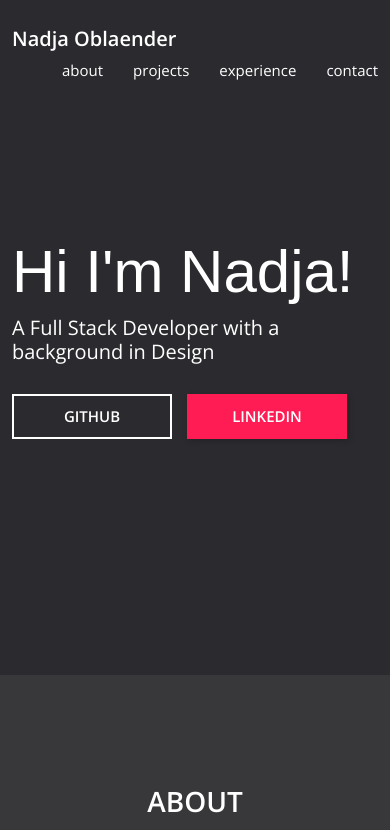
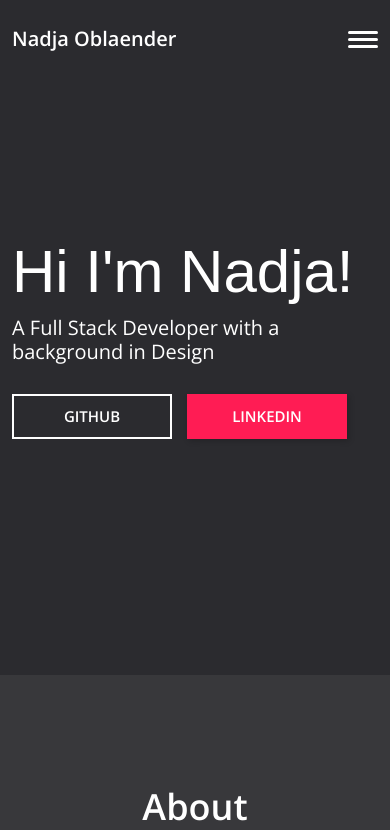
Before and after one commit to nadjaob/portfolio, a React (Create React App) app: page / in a window 390 px wide. Shown: the top 830 px of the page. Built offline with nearby package versions, Linux system fonts and the light colour scheme; a web font is replaced by a local one.

Commit message:
implemented mobile nav

```diff
--- a/src/components/About.js
+++ b/src/components/About.js
@@ -10,10 +10,11 @@ import Col from 'react-bootstrap/Col'
 export default function About() {
   return (
     <>
-    <Container className='container-about' id='about'>
+    <Container className='container-about' id='About'>
       <Row>
         <Col md={{ span: 8, offset: 2 }}>
           <h3>About</h3>
+          <p>I am Nadja, a full stack developer from Germany and currently based in Sydney.</p>
           <p>My passion for web development was sparked when I was working for a digital agency as a designer, which taught me the importance of delivering an exceptional <strong>user experience</strong>.</p>
           <p>I transitioned to a career in software engineering due to my growing passion for technology and all the challenges that programming brings. It allows me to constantly <strong>learn new skills</strong>, combine my <strong>creativity with analytical problem-solving</strong> and to bring a <strong>broad perspective</strong> to every project.</p>
           <p>Now I am excited to further develop my knowledge and move into a <strong>Junior developer</strong> role where I can utilize my abilities to their fullest potential.</p>
--- a/src/components/Contact.js
+++ b/src/components/Contact.js
@@ -12,7 +12,7 @@ import { Link } from 'react-router-dom'
 
 export default function Contact() {
   return (
-    <Container fluid id='contact'>
+    <Container fluid id='Contact'>
       <Container>
         <Row>
           <Col className='footer-container'>
--- a/src/components/Experience.js
+++ b/src/components/Experience.js
@@ -12,7 +12,7 @@ import Col from 'react-bootstrap/Col'
 
 export default function Experience() {
   return (
-    <Container className='container-experience' id='experience'>
+    <Container className='container-experience' id='Experience'>
       <Row>
       <h3 id='#experience'>Experience</h3>
         <Col>
--- a/src/components/Nav.js
+++ b/src/components/Nav.js
@@ -1,14 +1,18 @@
 import { Link } from 'react-scroll'
+import { useState } from 'react'
 
 // BOOTSTRAP
 import Container from 'react-bootstrap/Container'
 import Row from 'react-bootstrap/Row'
 import Col from 'react-bootstrap/Col'
+import Modal from 'react-bootstrap/Modal'
 
 
 export default function Nav() {
 
-  const navLinks = ['about', 'projects', 'experience', 'contact']
+  const [showMobileNav, setShowMobileNav] = useState(false)
+
+  const navLinks = ['About', 'Projects', 'Experience', 'Contact']
 
   return (
     <nav>
@@ -22,6 +26,22 @@ export default function Nav() {
               return <Link to={navLink} activeClass='active' spy={true} smooth={true} duration={10}>{navLink}</Link>
             })}
           </Col>
+          <Col className='nav-mobile'>
+            <div onClick={() => setShowMobileNav(true)}>
+              <span></span>
+              <span></span>
+              <span></span>
+            </div>
+          </Col>
+          <Modal show={showMobileNav} fullscreen={true} onHide={() => setShowMobileNav(false)}>
+              <Modal.Header closeButton>
+              </Modal.Header>
+              <Modal.Body closeButton>
+                {navLinks.map(navLink => {
+                return <Link onClick={() => setShowMobileNav(false)} to={navLink}>{navLink}</Link>
+                })}
+              </Modal.Body>
+            </Modal>
         </Row>
       </Container>
     </nav>
--- a/src/components/Projects.js
+++ b/src/components/Projects.js
@@ -17,10 +17,10 @@ import weatherapp from '../images/macbook-weather-app.png'
 
 export default function Projects() {
   return (
-    <Container id='projects'>
+    <Container id='Projects'>
       <Row>
         <Col>
-          <h4>Bucket List</h4>
+          <h4>Bucket List<br /><span>- Project 1 -</span></h4>
           <Row className='container-projects'>
             <Col className='container-image' md='7'>
               <div className='container-project-image'>
@@ -37,7 +37,7 @@ export default function Projects() {
               </div>
             </Col>
           </Row>
-          <h4>Gourmet Gossip</h4>
+          <h4>Gourmet Gossip<br /><span>- Project 2 -</span></h4>
           <Row className='container-projects'>
             <Col className='container-project-details' md='5'>
               <p>A recipe sharing application based on a <strong>React front-end</strong>, <strong>Node back-end</strong>, a fully functional <strong>Express API (CRUD)</strong> and custom authentication for login and register.</p>
@@ -54,7 +54,7 @@ export default function Projects() {
               </div>
             </Col>
           </Row>
-          <h4>Can I wear short pants?</h4>
+          <h4>Can I wear short pants?<br /><span>- Project 3 -</span></h4>
           <Row className='container-projects'>
             <Col className='container-image' md='7'>
               <div className='container-project-image'>
@@ -62,7 +62,8 @@ export default function Projects() {
               </div>
             </Col>
             <Col className='container-project-details' md='5'>
-              <p>A <strong>React-based front-end application</strong> that uses the Visual Crossing weather API to retrieve data about the temperature, weather, humidity and a time and place specified by the user. Based on this information the application displays a response to the question "Can I wear short pants?".</p>
+              <p>A <strong>React-based front-end application</strong> that uses the Visual Crossing weather API to retrieve data about the temperature, weather, humidity and a time and place specified by the user.</p>
+              <p>Based on this information the application displays a response to the question "Can I wear short pants?".</p>
               <p className='project-skills'>React - JavaScript - Sass - Node.js - Express - Git - GitHub - Visual crossing weather API - Netlify</p>
               <div className='two-buttons'>
                 <Link className='button-transparent' to='https://github.com/nadjaob/weather-app' target='_blank'>Read me</Link>
@@ -70,7 +71,7 @@ export default function Projects() {
               </div>
             </Col>
           </Row>
-          <h4>Pacman</h4>
+          <h4>Pacman<br /><span>- Project 4 -</span></h4>
           <Row className='container-projects'>
             <Col className='container-project-details' md='5'>
               <p>A unique version of pacman based on a 21x21 grid.</p>
--- a/src/styles/base.scss
+++ b/src/styles/base.scss
@@ -19,8 +19,7 @@ body {
 }
 
 h3 {
-  text-transform: uppercase;
-  font-size: 28px;
+  font-size: 36px;
   text-align: center;
   font-weight: 600;
 }
@@ -29,7 +28,14 @@ h4 {
   text-align: center;
   margin: 130px 0 70px;
   font-weight: 600;
-  font-size: 34px;
+  font-size: 32px;
+
+  span {
+    font-size: 14px;
+    font-weight: 300;
+    position: relative;
+    top: -16px;
+  }
 }
 
 a {
--- a/src/styles/components/Contact.scss
+++ b/src/styles/components/Contact.scss
@@ -1,4 +1,4 @@
-#contact {
+#Contact {
   background: $dark-grey;
   text-align: center;
   padding: 90px 0px 80px;
--- a/src/styles/components/Experience.scss
+++ b/src/styles/components/Experience.scss
@@ -1,5 +1,5 @@
 .container-experience {
-  padding-top: 150px;
+  padding-top: 180px;
 
   .col {
     padding: 50px;
--- a/src/styles/components/Nav.scss
+++ b/src/styles/components/Nav.scss
@@ -28,3 +28,59 @@ nav {
   font-size: 20px;
   font-weight: 600;
 }
+
+
+.nav-mobile {
+  cursor: pointer;
+  display: flex;
+  justify-content: flex-end;
+  align-items: center;
+  gap: 14px;
+  span {
+    display: block;
+    border-radius: 10px;
+    width: 30px;
+    height: 3px;
+    background: $white;
+    &:not(:nth-last-of-type(1)){
+      margin-bottom: 4px;
+    }
+  }
+}
+
+.modal-content {
+  background-color: $dark-grey;
+}
+
+.modal-header {
+  border: none;
+}
+
+.modal-body {
+  position: absolute;
+}
+
+.modal-body a {
+  display: block;
+  font-size: 16px;
+  font-weight: 400;
+  padding-bottom: 10px;
+  margin-bottom: 11px;
+}
+
+.btn-close {
+  filter: brightness(0) invert(1);
+  opacity: 1;
+}
+
+@media (min-width: 769px) {
+  .nav-mobile {
+    display: none;
+  }
+}
+
+@media (max-width: 768px) {
+  .nav-links {
+    display: none;
+  }
+}
--- a/src/styles/components/Projects.scss
+++ b/src/styles/components/Projects.scss
@@ -20,7 +20,7 @@
 
 }
 
-#projects {
+#Projects {
   padding-top: 30px;
 }
 
--- a/src/styles/variables.scss
+++ b/src/styles/variables.scss
@@ -2,6 +2,7 @@ $dark-grey: #2B2B2F;
 $middle-grey: #38383B;
 $light-grey: #B4B4B4;
 $pink: #FF1C54;
+$turqoise: #00e4d5;
 $white: #fff;
 
 %flex-between {
```
Also changed, not shown: package.json (+4 -3 lines).
